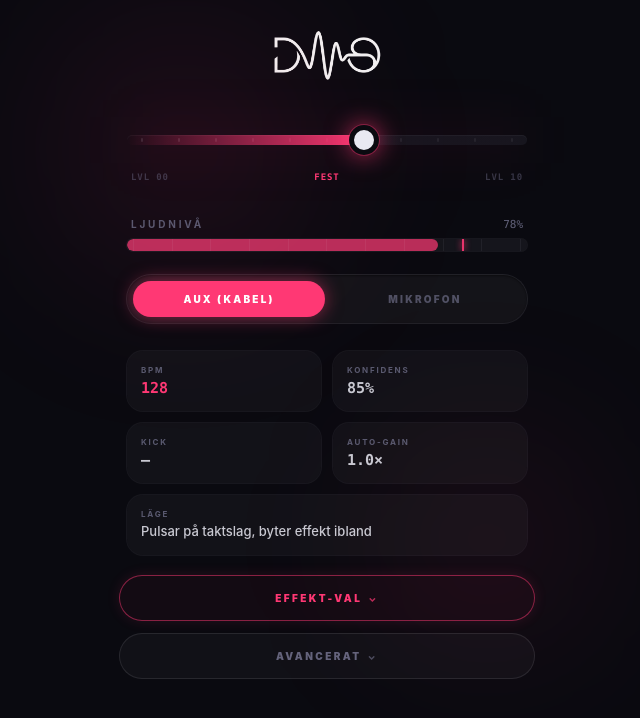
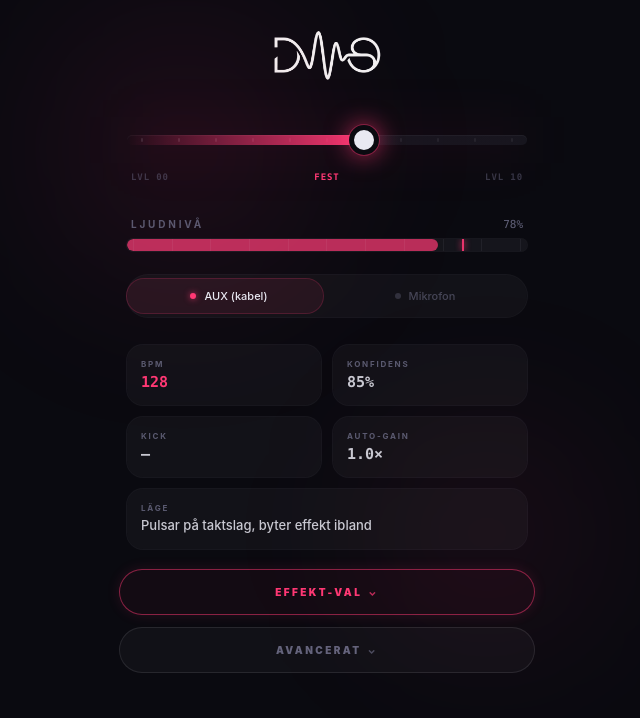
Before and after one commit to raagerrd-ship-it/dmx-control, a React (Vite) app: page / in a window 1280 px wide. Shown: the top 718 px of the page, without its empty margins (313-953 px from the left). Built offline with nearby package versions, Linux system fonts and the light colour scheme.

Commit message:
Changes
Co-authored-by: raagerrd-ship-it <246996133+raagerrd-ship-it@users.noreply.github.com>

```diff
--- a/src/pages/DmxController.tsx
+++ b/src/pages/DmxController.tsx
@@ -180,12 +180,19 @@ function InputLevel() {
 function SourcePill() {
   const s = usePi();
   const source = s.audioInput;
+  const isMic = source === "mic";
   return (
     <div
       role="tablist"
       aria-label="Ljudkälla"
-      className="relative grid grid-cols-2 gap-1 rounded-full bg-foreground/[0.04] p-1.5 ring-1 ring-foreground/10 shadow-[inset_0_1px_2px_rgba(0,0,0,0.4)]"
+      className="relative grid grid-cols-2 gap-0 rounded-full bg-foreground/[0.03] p-1 ring-1 ring-foreground/[0.06]"
     >
+      {/* sliding thumb */}
+      <div
+        aria-hidden
+        className="absolute top-1 bottom-1 w-[calc(50%-4px)] rounded-full bg-primary/[0.08] ring-1 ring-primary/25 transition-transform duration-300 ease-[cubic-bezier(0.4,0,0.2,1)]"
+        style={{ transform: isMic ? "translateX(calc(100% + 8px))" : "translateX(0)" }}
+      />
       {[
         { id: "aux", label: "AUX (kabel)" },
         { id: "mic", label: "Mikrofon" },
@@ -197,12 +204,15 @@ function SourcePill() {
             role="tab"
             aria-selected={active}
             onClick={() => setPi({ audioInput: o.id as "aux" | "mic" })}
-            className={`relative py-3 rounded-full text-[10px] font-black uppercase tracking-[0.22em] transition-all ${
-              active
-                ? "bg-primary text-primary-foreground shadow-[0_0_18px_hsl(var(--primary)/0.5)]"
-                : "text-muted-foreground/60"
+            className={`relative z-10 flex items-center justify-center gap-2 py-2.5 rounded-full text-[11px] font-medium transition-colors ${
+              active ? "text-foreground" : "text-muted-foreground/50"
             }`}
           >
+            <span
+              className={`w-1.5 h-1.5 rounded-full transition-colors ${
+                active ? "bg-primary shadow-[0_0_6px_hsl(var(--primary)/0.8)]" : "bg-muted-foreground/30"
+              }`}
+            />
             {o.label}
           </button>
         );
```
Also changed, not shown: 1 other file (tests, documents, lock files or other folders).
